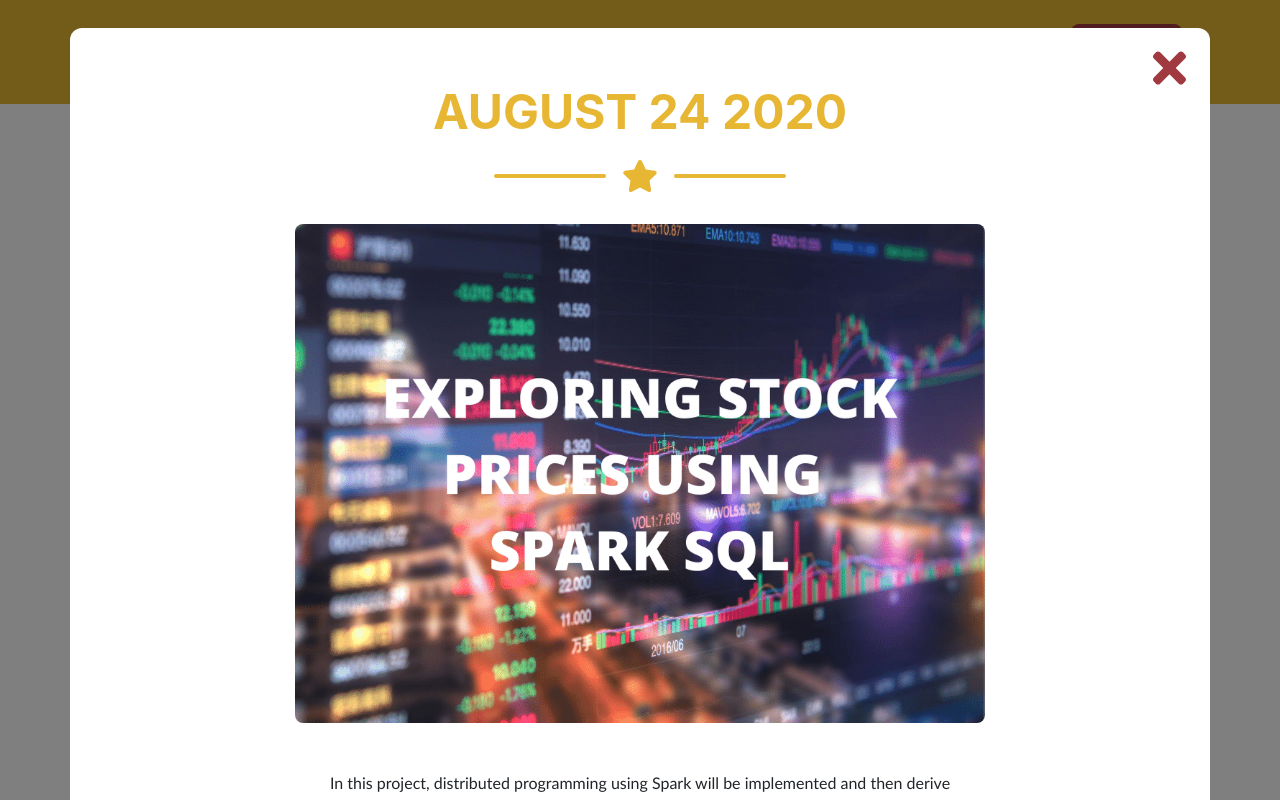
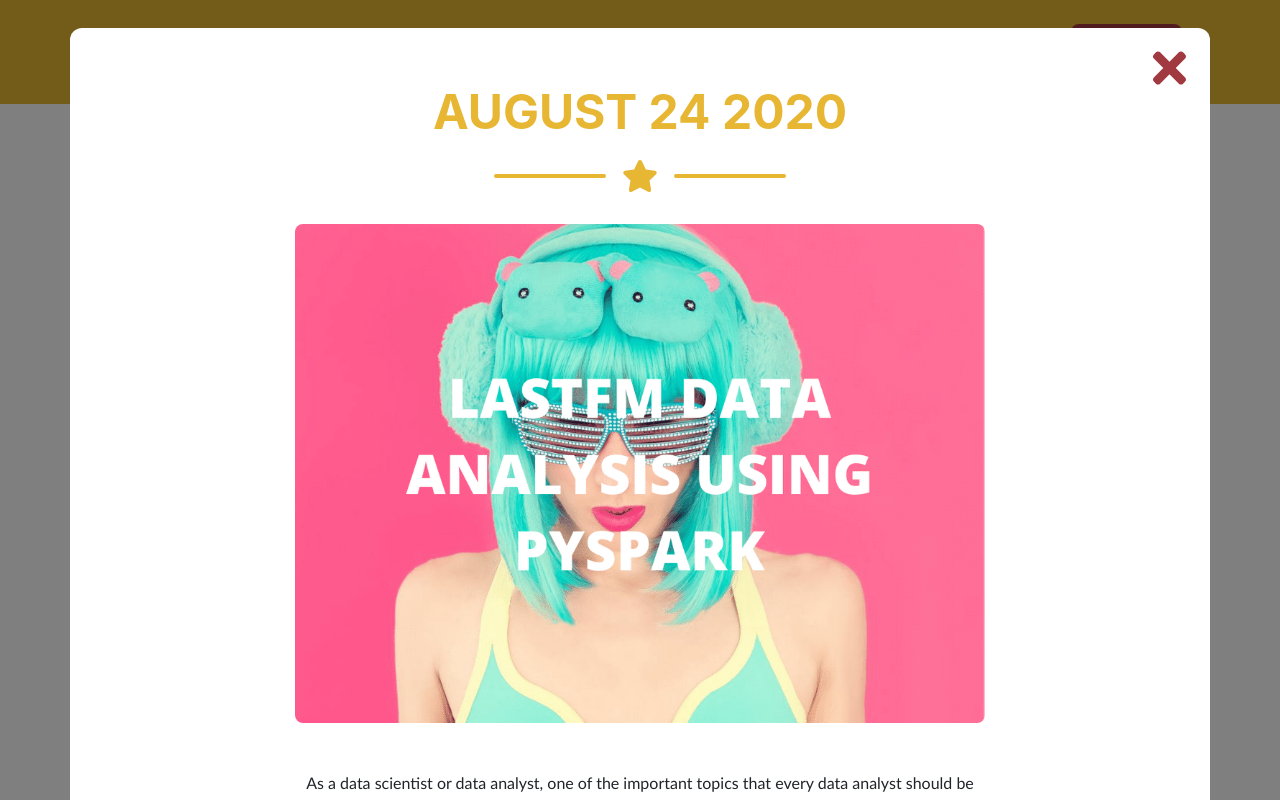
Before and after one commit to ijoseff/ijoseff.github.io, a plain HTML site: page index.html in a window 1280 px wide. Both pictures are taken after a click on the element 260 px from the left and 1118 px from the top of the page. Shown: the part 718-1518 px from the top of the page. Drawn offline with nearby package versions, Linux system fonts and the light colour scheme; a web font is replaced by a local one.

Commit message:
Update index.html

```diff
--- a/index.html
+++ b/index.html
@@ -60,6 +60,13 @@
                 <!-- Portfolio Grid Items-->
                 <div class="row justify-content-center">
                     <!-- Portfolio Items--><!-- Portfolio Items--><!-- Portfolio Items--><!-- Portfolio Items--><!-- Portfolio Items-->
+                    <div class="col-md-6 col-lg-4 mb-5">
+                        <div class="portfolio-item mx-auto" data-toggle="modal" data-target="#portfolioModal37">
+                            <div class="portfolio-item-caption d-flex align-items-center justify-content-center h-100 w-100">
+                                <div class="portfolio-item-caption-content text-center text-white"><i class="fas fa-plus fa-3x"></i></div>
+                            </div><img class="img-fluid" src="assets/img/portfolio/lastfm.png" alt="Project 37"/>
+                        </div>
+                    </div>
                     <div class="col-md-6 col-lg-4 mb-5">
                         <div class="portfolio-item mx-auto" data-toggle="modal" data-target="#portfolioModal36">
                             <div class="portfolio-item-caption d-flex align-items-center justify-content-center h-100 w-100">
@@ -323,6 +330,33 @@
             </div>
         </section>
         <!-- Portfolio Modal--><!-- Portfolio Modal--><!-- Portfolio Modal--><!-- Portfolio Modal--><!-- Portfolio Modal-->
+        <div class="portfolio-modal modal fade" id="portfolioModal37" tabindex="-1" role="dialog" aria-labelledby="#portfolioModal37Label" aria-hidden="true">
+            <div class="modal-dialog modal-xl" role="document">
+                <div class="modal-content">
+                    <button class="close" type="button" data-dismiss="modal" aria-label="Close"><span aria-hidden="true"><i class="fas fa-times"></i></span></button>
+                    <div class="modal-body text-center">
+                        <div class="container">
+                            <div class="row justify-content-center">
+                                <div class="col-lg-8">
+                                    <!-- Portfolio Modal - Title-->
+                                    <h2 class="portfolio-modal-title text-secondary mb-0">AUGUST 24 2020</h2>
+                                    <!-- Icon Divider-->
+                                    <div class="divider-custom">
+                                        <div class="divider-custom-line"></div>
+                                        <div class="divider-custom-icon"><i class="fas fa-star"></i></div>
+                                        <div class="divider-custom-line"></div>
+                                    </div>
+                                    <!-- Portfolio Modal - Image--><img class="img-fluid rounded mb-5" src="assets/img/portfolio/lastfm.png" alt="Project 37"/>
+                                    <!-- Portfolio Modal - Text-->
+                                    <p class="mb-5">As a data scientist or data analyst, one of the important topics that every data analyst should be familiar with is the distributed data processing technologies. In this project, different queries will be conducted to the dataset to extract useful information out of it. But in this case, the data is so big that working with it on the local machine is not easy to be done. That is when the distributed data processing and Spark Technology will become handy. So in this project, Pyspark module in python and google colab environment will be use in order to apply some queries to the dataset which related to lastfm website which is an online music service where users can listen to different songs. This dataset is containing two csv files listening.csv and genre.csv. The dataset contains over 13 million rows of data. </p><a href="https://ijoseff.github.io/LastFM-Data-Analysis-Spark/" target="_blank"> [READ MORE]</a></p></p>
+                                    <button class="btn btn-primary" href="#" data-dismiss="modal"><i class="fas fa-times fa-fw"></i>Close Window</button>
+                                </div>
+                            </div>
+                        </div>
+                    </div>
+                </div>
+            </div>
+        </div>
         <div class="portfolio-modal modal fade" id="portfolioModal36" tabindex="-1" role="dialog" aria-labelledby="#portfolioModal36Label" aria-hidden="true">
             <div class="modal-dialog modal-xl" role="document">
                 <div class="modal-content">
```
